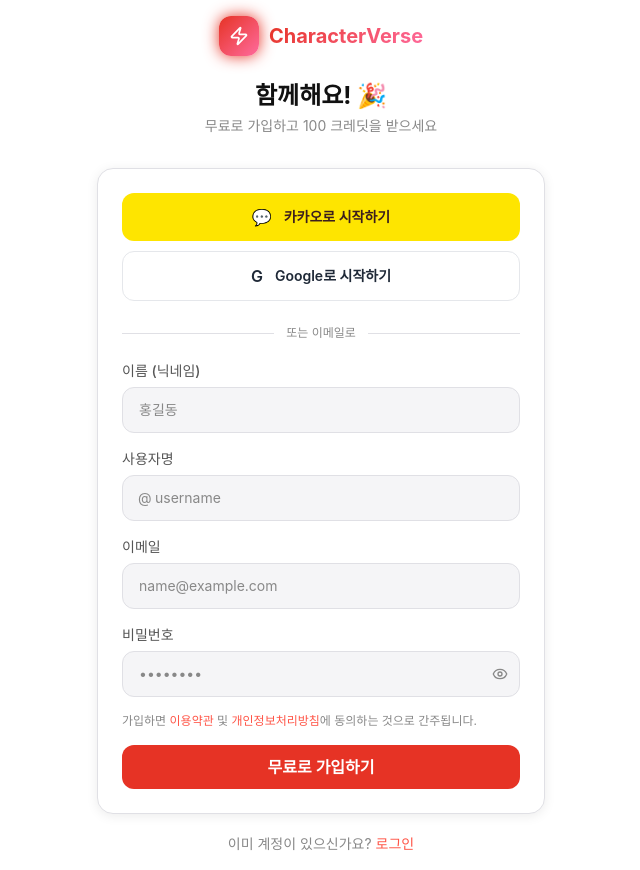
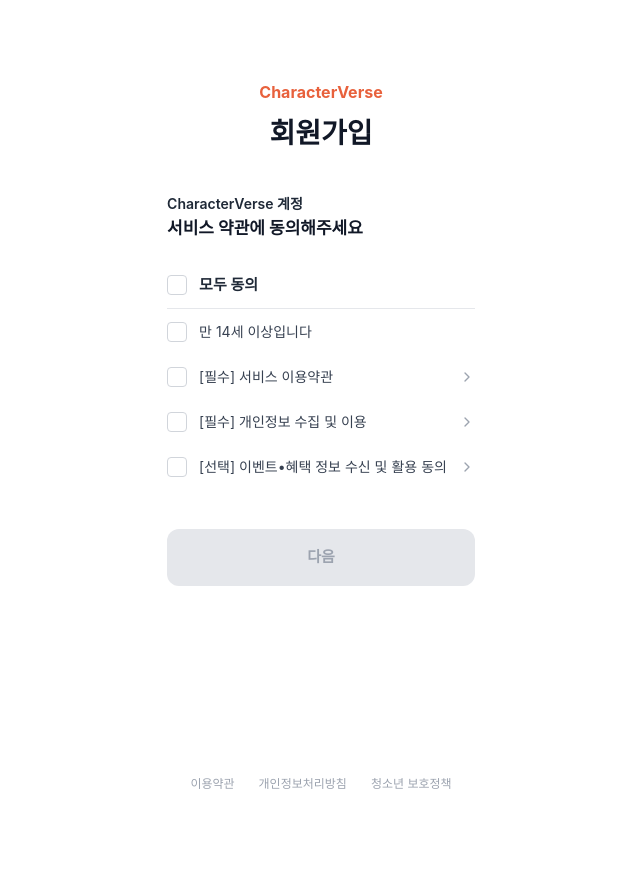
Before and after one commit to gogoleelee88/Cashcow, a Next.js app in the folder apps/web/: page /register in a window 1280 px wide. Shown: the whole page, without its empty margins (319-959 px from the left). After the commit the page ends 832 px from the top, so only its background shows below. Built offline with nearby package versions, Linux system fonts and the light colour scheme; a web font is replaced by a local one.

Commit message:
Feat: 회원가입 약관 동의 스텝 추가

```diff
--- a/apps/web/src/components/auth/register-form.tsx
+++ b/apps/web/src/components/auth/register-form.tsx
@@ -4,13 +4,167 @@
 import { useRouter } from 'next/navigation';
 import Link from 'next/link';
 import { motion } from 'framer-motion';
-import { Eye, EyeOff, Zap, AlertCircle, CheckCircle2, Loader2 } from 'lucide-react';
+import { Eye, EyeOff, Zap, AlertCircle, CheckCircle2, Loader2, ChevronRight, Check } from 'lucide-react';
 import { api } from '../../lib/api';
 import { useAuthStore } from '../../stores/auth.store';
 import { isValidEmail, isValidUsername, isValidPassword } from '@characterverse/utils';
 import { cn } from '../../lib/utils';
 
+// ─────────────────────────────────────────────
+// TERMS STEP
+// ─────────────────────────────────────────────
+function TermsStep({ onNext }: { onNext: () => void }) {
+  const [agreed, setAgreed] = useState({
+    age: false,
+    service: false,
+    privacy: false,
+    marketing: false,
+  });
+
+  const allRequired = agreed.age && agreed.service && agreed.privacy;
+  const allChecked = allRequired && agreed.marketing;
+
+  const toggleAll = () => {
+    const next = !allChecked;
+    setAgreed({ age: next, service: next, privacy: next, marketing: next });
+  };
+
+  const toggle = (key: keyof typeof agreed) => {
+    setAgreed((prev) => ({ ...prev, [key]: !prev[key] }));
+  };
+
+  return (
+    <div className="min-h-screen bg-white flex flex-col items-center px-4">
+      {/* Header */}
+      <div className="w-full max-w-[560px] pt-16 pb-10 text-center">
+        <div className="text-[#E8613C] font-bold text-base mb-2">CharacterVerse</div>
+        <h1 className="text-[28px] font-bold text-gray-900">회원가입</h1>
+      </div>
+
+      {/* Terms card */}
+      <div className="w-full max-w-[560px]">
+        <div className="mb-5">
+          <p className="text-sm font-semibold text-gray-800">CharacterVerse 계정</p>
+          <p className="text-[17px] font-bold text-gray-900 mt-0.5">서비스 약관에 동의해주세요</p>
+        </div>
+
+        <div className="space-y-0">
+          {/* 모두 동의 */}
+          <label className="flex items-center gap-3 py-3 cursor-pointer select-none">
+            <span
+              onClick={toggleAll}
+              className={cn(
+                'w-5 h-5 rounded flex items-center justify-center flex-shrink-0 border transition-colors',
+                allChecked ? 'bg-[#3CBFB4] border-[#3CBFB4]' : 'border-gray-300 bg-white'
+              )}
+            >
+              {allChecked && <Check className="w-3 h-3 text-white" strokeWidth={3} />}
+            </span>
+            <span className="text-[15px] font-semibold text-gray-800" onClick={toggleAll}>모두 동의</span>
+          </label>
+
+          {/* divider */}
+          <div className="h-px bg-gray-200 my-1" />
+
+          {/* 만 14세 */}
+          <label className="flex items-center gap-3 py-3 cursor-pointer select-none" onClick={() => toggle('age')}>
+            <span className={cn(
+              'w-5 h-5 rounded flex items-center justify-center flex-shrink-0 border transition-colors',
+              agreed.age ? 'bg-[#3CBFB4] border-[#3CBFB4]' : 'border-gray-300 bg-white'
+            )}>
+              {agreed.age && <Check className="w-3 h-3 text-white" strokeWidth={3} />}
+            </span>
+            <span className="text-[14px] text-gray-700">만 14세 이상입니다</span>
+          </label>
+
+          {/* 서비스 이용약관 */}
+          <div className="flex items-center gap-3 py-3">
+            <span
+              onClick={() => toggle('service')}
+              className={cn(
+                'w-5 h-5 rounded flex items-center justify-center flex-shrink-0 border transition-colors cursor-pointer',
+                agreed.service ? 'bg-[#3CBFB4] border-[#3CBFB4]' : 'border-gray-300 bg-white'
+              )}
+            >
+              {agreed.service && <Check className="w-3 h-3 text-white" strokeWidth={3} />}
+            </span>
+            <span className="text-[14px] text-gray-700 flex-1 cursor-pointer" onClick={() => toggle('service')}>
+              [필수] 서비스 이용약관
+            </span>
+            <Link href="/terms" className="text-gray-400 hover:text-gray-600">
+              <ChevronRight className="w-4 h-4" />
+            </Link>
+          </div>
+
+          {/* 개인정보 수집 및 이용 */}
+          <div className="flex items-center gap-3 py-3">
+            <span
+              onClick={() => toggle('privacy')}
+              className={cn(
+                'w-5 h-5 rounded flex items-center justify-center flex-shrink-0 border transition-colors cursor-pointer',
+                agreed.privacy ? 'bg-[#3CBFB4] border-[#3CBFB4]' : 'border-gray-300 bg-white'
+              )}
+            >
+              {agreed.privacy && <Check className="w-3 h-3 text-white" strokeWidth={3} />}
+            </span>
+            <span className="text-[14px] text-gray-700 flex-1 cursor-pointer" onClick={() => toggle('privacy')}>
+              [필수] 개인정보 수집 및 이용
+            </span>
+            <Link href="/privacy" className="text-gray-400 hover:text-gray-600">
+              <ChevronRight className="w-4 h-4" />
+            </Link>
+          </div>
+
+          {/* 마케팅 */}
+          <div className="flex items-center gap-3 py-3">
+            <span
+              onClick={() => toggle('marketing')}
+              className={cn(
+                'w-5 h-5 rounded flex items-center justify-center flex-shrink-0 border transition-colors cursor-pointer',
+                agreed.marketing ? 'bg-[#3CBFB4] border-[#3CBFB4]' : 'border-gray-300 bg-white'
+              )}
+            >
+              {agreed.marketing && <Check className="w-3 h-3 text-white" strokeWidth={3} />}
+            </span>
+            <span className="text-[14px] text-gray-700 flex-1 cursor-pointer" onClick={() => toggle('marketing')}>
+              [선택] 이벤트•혜택 정보 수신 및 활용 동의
+            </span>
+            <ChevronRight className="w-4 h-4 text-gray-400" />
+          </div>
+        </div>
+
+        {/* 다음 버튼 */}
+        <div className="mt-10">
+          <button
+            onClick={onNext}
+            disabled={!allRequired}
+            className={cn(
+              'w-full py-[17px] rounded-xl text-[15px] font-semibold transition-colors',
+              allRequired
+                ? 'bg-gray-900 text-white hover:bg-gray-800'
+                : 'bg-gray-200 text-gray-400 cursor-not-allowed'
+            )}
+          >
+            다음
+          </button>
+        </div>
+      </div>
+
+      {/* Footer */}
+      <div className="mt-auto pt-12 pb-6 flex items-center gap-6 text-xs text-gray-400">
+        <Link href="/terms" className="hover:text-gray-600">이용약관</Link>
+        <Link href="/privacy" className="hover:text-gray-600">개인정보처리방침</Link>
+        <Link href="/youth-policy" className="hover:text-gray-600">청소년 보호정책</Link>
+      </div>
+    </div>
+  );
+}
+
+// ─────────────────────────────────────────────
+// REGISTER FORM (step 2)
+// ─────────────────────────────────────────────
 export function RegisterForm() {
+  const [step, setStep] = useState<'terms' | 'form'>('terms');
   const [formData, setFormData] = useState({
     email: '',
     password: '',
@@ -23,6 +177,10 @@
   const [isLoading, setIsLoading] = useState(false);
   const router = useRouter();
   const { login } = useAuthStore();
+
+  if (step === 'terms') {
+    return <TermsStep onNext={() => setStep('form')} />;
+  }
 
   const validate = () => {
     const newErrors: Record<string, string> = {};
```
